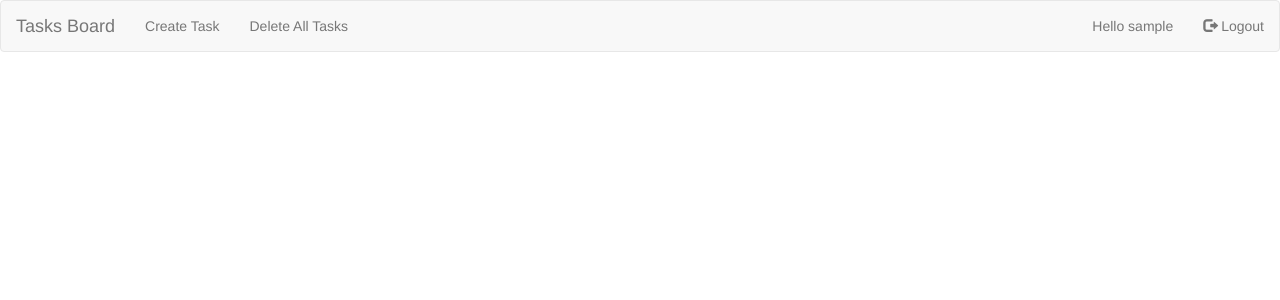
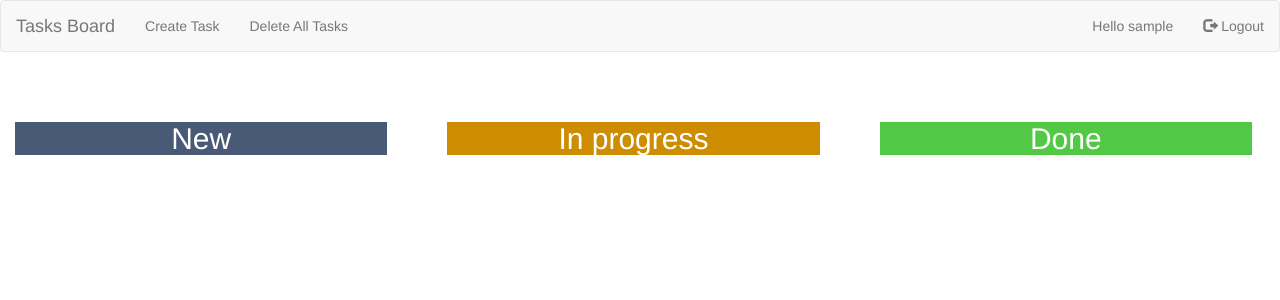
Before and after one commit to adrianashymoniak/TaskBoard, a Django app: page / in a window 1280 px wide. Shown: the top 300 px of the page. Run offline with Django 3.2, Linux system fonts and the light colour scheme; the visitor is signed in with stand-in values (Sample User, id 1); data that the repository does not hold is empty; some libraries are stand-ins or nearby versions.

Commit message:
added status functionality, updated home page, added test for changing statuses and displaying them on home page

```diff
--- a/e2etests/util/sql_helper.py
+++ b/e2etests/util/sql_helper.py
@@ -53,8 +53,8 @@ class SQLHelper:
     def create_task(task):
         connection = SQLHelper.create_connection()
         with connection:
-            create_task_sql = ''' INSERT INTO tasks_task(task_title, task_description, time_published, time_edited, user_id, time_estimated)
-            VALUES(%s, %s, %s, NULL, %s, %s)'''
+            create_task_sql = ''' INSERT INTO tasks_task(task_title, task_description, time_published, time_edited, user_id, time_estimated, status)
+            VALUES(%s, %s, %s, NULL, %s, %s, 'New')'''
             cursor = connection.cursor()
             cursor.execute(create_task_sql,
                            (task.title, task.description, task.published, task.user_id, task.estimated))
--- a/tasks/forms.py
+++ b/tasks/forms.py
@@ -16,6 +16,8 @@ class SignUpForm(UserCreationForm):
 
 class TaskForm(forms.ModelForm):
     time_estimated = forms.DateField(required=False)
+    status = forms.CharField(required=False)
+
     class Meta:
         model = Task
-        fields = ('task_title', 'task_description', 'time_estimated', )
+        fields = ['task_title', 'task_description', 'time_estimated', 'status', ]
--- a/tasks/models.py
+++ b/tasks/models.py
@@ -12,6 +12,8 @@ class Task(models.Model):
     time_estimated = models.DateField(null=True)
     time_published = models.DateTimeField(default=datetime.now, blank=True)
     time_edited = models.DateTimeField(null=True, blank=True)
+    status = models.CharField(max_length=11,
+                              choices=(('New', 'new'), ('In progress', 'in progress'), ('Done', 'done'),), default=None)
 
     def __str__(self):
         return self.task_title, self.task_description
--- a/tasks/static/css/tasks.css
+++ b/tasks/static/css/tasks.css
@@ -44,12 +44,12 @@
     width: 60%;
 }
 
-.form-group-time-estimation {
+.form-group-time-estimation, .form-group-status, #edit_task {
     margin-top: auto;
     margin-left: 50px;
     margin-right: 50px;
     margin-bottom: 20px;
-    width: 150px;
+    width: 200px;
 }
 #save_task, #edit_task {
     background-color: #269622;
@@ -64,3 +64,89 @@
 textarea {
    resize: none;
 }
+
+.column {
+    float:left;
+    width: 33%;
+    padding: 30px;
+
+}
+
+@media screen and (max-width: 600px) {
+    .column {
+        width: 100%;
+    }
+}
+.column_name_new{
+    text-align: center;
+    background: #495a77;
+    color: #ffffff;
+}
+
+
+.column_name_in_progress {
+    text-align: center;
+    background: #ce8d00;
+    color: #ffffff;
+}
+.column_name_done {
+    text-align: center;
+    background: #51c944;
+    color: #ffffff;
+}
+.status_new {
+    display: block;
+    margin-left: 30px;
+    margin-right: auto;
+    width: 150px;
+    text-align: center;
+    background: #495a77;
+    color: #ffffff;
+}
+.status_in_progress {
+    display: block;
+    margin-left: 30px;
+    margin-right: auto;
+    width: 150px;
+    text-align: center;
+    background: #ce8d00;
+    color: #ffffff;
+}
+.status_done {
+    display: block;
+    margin-left: 30px;
+    margin-right: auto;
+    width: 150px;
+    text-align: center;
+    background: #51c944;
+    color: #ffffff;
+}
+
+.task_column a {
+    white-space: nowrap;
+    text-overflow: ellipsis;
+    display: block;
+    overflow: hidden;
+    margin-left: 10%;
+    margin-right: 10%;
+}
+
+.task_title {
+    color: #337ab7;
+}
+
+.task_description, .task_title, .time {
+    display: block;
+    margin-top: 10px;
+    margin-bottom: 10px;
+    padding-left: 30px;
+    text-align: justify;
+    width: 60%;
+
+
+}
+.time {
+    display: block;
+    margin-top: 50px;
+    padding-top: 10px;
+}
--- a/tasks/templates/tasks/home_page.html
+++ b/tasks/templates/tasks/home_page.html
@@ -1,15 +1,40 @@
 {% extends 'tasks/base.html' %}
 {% block title %}Tasks List{% endblock %}
 {% block body %}
-{% for task in tasks %}
-<div class="container">
-    <h1><a id="task_title" href="{% url 'task_detail' pk=task.pk %}">{{ task.task_title }}</a></h1>
-    <p>{{ task.task_description }}</p>
-    <div class="date">
-        {% if task.time_estimated != Blank %}
-            <p>Estimated: {{ task.time_estimated|date:'M. d, Y' }}</p></br>
-        {% endif %}
+
+<div class="row">
+    <div class="column">
+        <h2 class="column_name_new">New</h2>
+        <div class="task_column">
+            {% for task in tasks %}
+                {% if task.status == 'New' %}
+                     <h4><a id="task_title" href="{% url 'task_detail' pk=task.pk %}">#{{task.pk}}: {{ task.task_title }}</a>
+                     </h4>
+                {% endif %}
+            {% endfor %}
+        </div>
+    </div>
+    <div class="column">
+        <h2 class="column_name_in_progress">In progress</h2>
+        <div class="task_column">
+            {% for task in tasks %}
+                {% if task.status == 'In progress' %}
+                        <h4><a id="task_title" href="{% url 'task_detail' pk=task.pk %}">#{{task.pk}}: {{ task.task_title }}</a>
+                        </h4>
+                {% endif %}
+            {% endfor %}
+        </div>
+    </div>
+    <div class="column">
+        <h2 class="column_name_done">Done</h2>
+        <div class="task_column">
+            {% for task in tasks %}
+                {% if task.status == 'Done' %}
+                    <h4><a id="task_title" href="{% url 'task_detail' pk=task.pk %}">#{{task.pk}}: {{ task.task_title }}</a>
+                    </h4>
+                {% endif %}
+            {% endfor %}
+            </div>
     </div>
 </div>
-{% endfor %}
 {% endblock%}
--- a/tasks/views.py
+++ b/tasks/views.py
@@ -36,6 +36,7 @@ def create_task(request):
             task = form.save(commit=False)
             task.user = request.user
             task.time_published = datetime.now()
+            task.status = 'New'
             task.save()
             return redirect('task_detail', pk=task.pk)
     else:
```
Also changed, not shown: e2etests/pages/edit_task_page.py (+11 -4 lines), e2etests/pages/home_page.py (+16 -2 lines), e2etests/tests/test_user_can_see_tasks_in_different_statuses_on_home_page.py (added, +40 -0 lines), tasks/templates/tasks/create_task.html (+0 -15 lines), tasks/templates/tasks/edit_task.html (+9 -3 lines), tasks/templates/tasks/task_detail.html (+11 -2 lines), tasks/migrations/0009_task_status.py (added).
